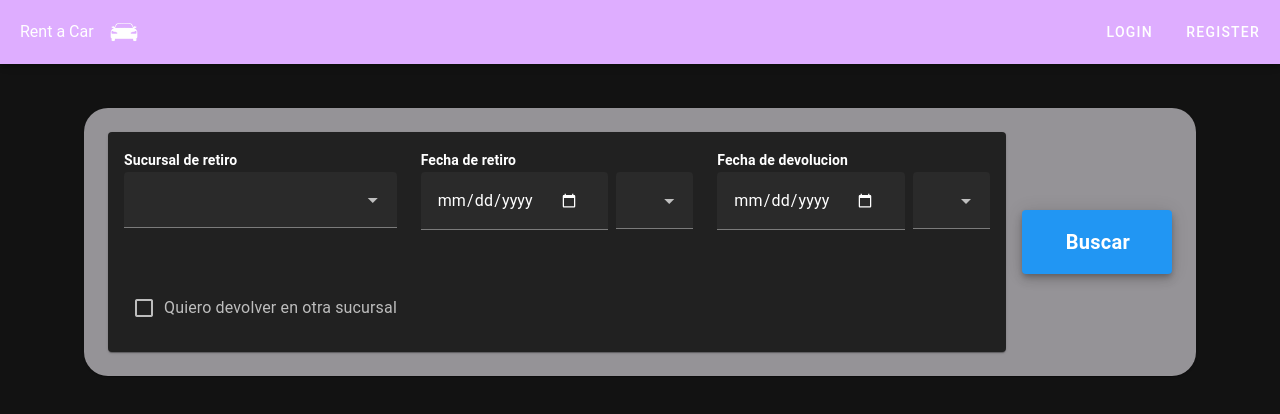
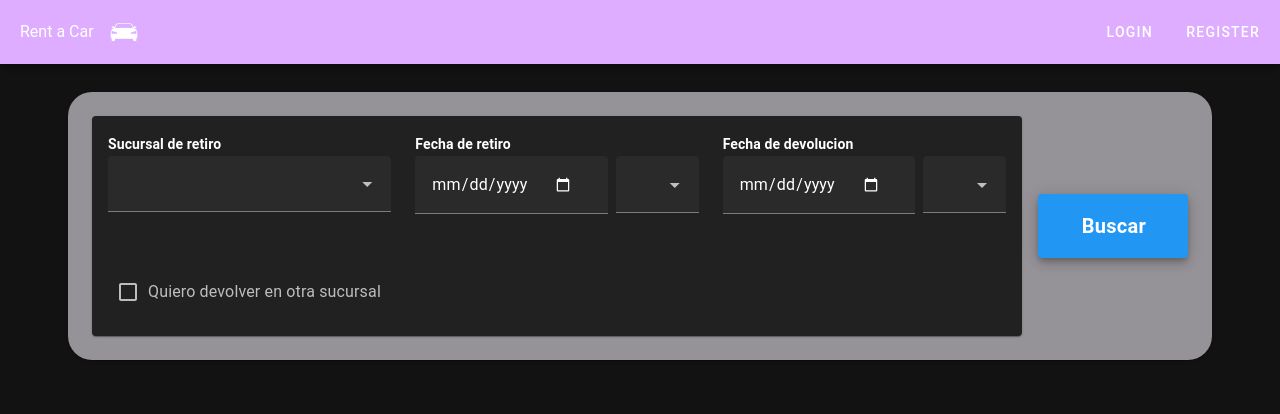
Before and after one commit to solarc3/fingeso-rent-a-car, a Vue app in the folder frontend/: page / in a window 1280 px wide. Shown: the top 414 px of the page. Built offline with nearby package versions, Linux system fonts and the light colour scheme.

Commit message:
faltan routers

```diff
--- a/frontend/src/pages/index.vue
+++ b/frontend/src/pages/index.vue
@@ -20,9 +20,8 @@
     </v-dialog>
 
     <v-main>
-      <v-container>
-        <Buscador />
-      </v-container>
+      <Buscador />
+      <!-- aqui va todo lo de los autos abajo!!! -->
     </v-main>
   </v-app>
 </template>
```
